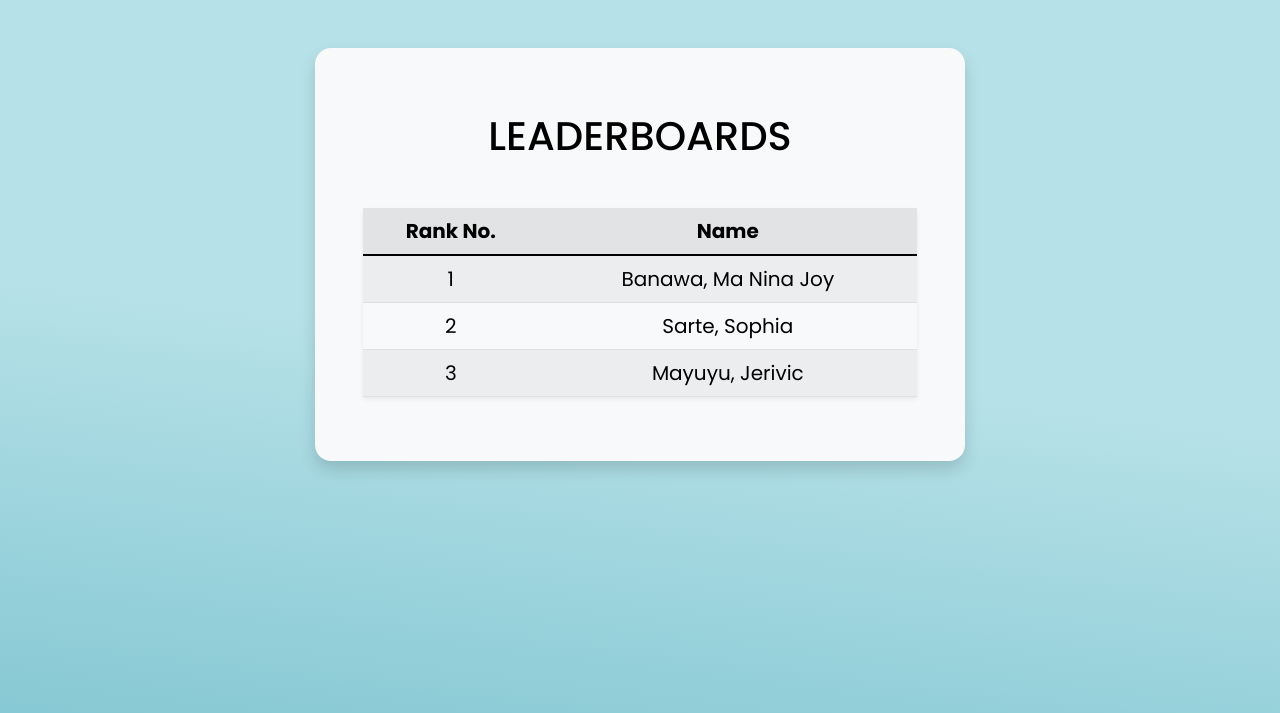
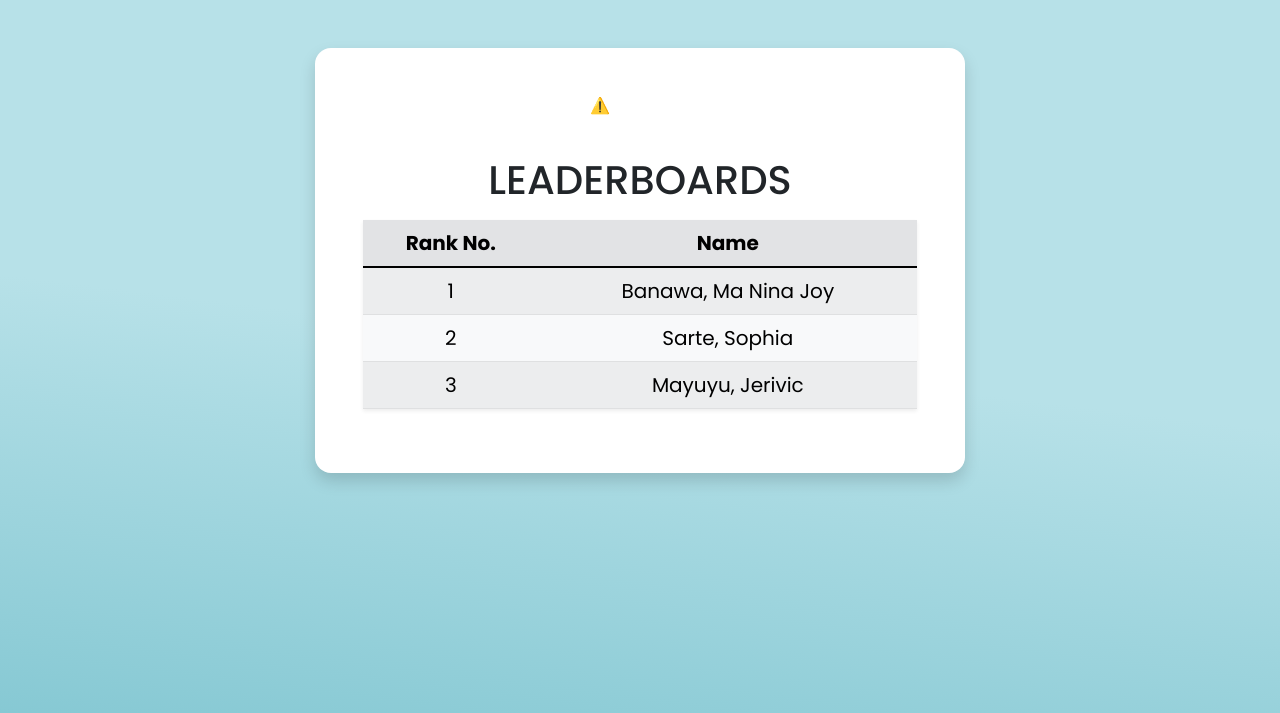
Before and after one commit to christianemardaniag/sofiaFashionWear, a PHP site: page /leaderboardAdmin.php in a window 1280 px wide. Shown: the part 57-770 px from the top of the page. Run offline with PHP 8.4, Linux system fonts and the light colour scheme; data comes from the database, SQL or seed files in the repository; some libraries are stand-ins or nearby versions.

Commit message:
Update leaderboardAdmin.php

```diff
--- a/leaderboardAdmin.php
+++ b/leaderboardAdmin.php
@@ -135,15 +135,17 @@ if ($row > 0) {
          height: 50px;
       }
    </style>
-   <div class="p-5 text-center text-bg-light mx-auto my-5 rounded-4 shadow" style="width: 650px;">
-      <h1 class="mt-3 mb-5 ">LEADERBOARDS</h1>
+   <div class="p-5 pt-2 text-center mx-auto my-5 rounded-4 shadow" style="width: 650px; background-color: white;">
+      <script src="https://unpkg.com/@lottiefiles/lottie-player@latest/dist/lottie-player.js"></script>
+      <lottie-player class="mx-auto" src="https://assets8.lottiefiles.com/packages/lf20_UZCdW2/04_trophy.json" background="transparent" speed="1" style="width: 100px; height: 100px;" loop autoplay></lottie-player>
+      <h1 class="mb-3">LEADERBOARDS</h1>
       <table class="table table-striped table-light shadow-sm">
          <thead class="table-secondary">
             <th>Rank No.</th>
             <th>Name</th>
          </thead>
          <tbody class="table-group-divider">
-         <?php
+            <?php
             $query = "SELECT user_table.`ID` AS 'ID', user_table.`name` AS 'name', SUM(order_data.`qty`) AS 'total' FROM user_table INNER JOIN order_data ON user_table.`ID` = order_data.`customer_id` WHERE order_data.`order_status` = 'CLAIMED' AND order_data.`qty` >= 1 GROUP BY user_table.`name` ORDER BY SUM(order_data.`qty`) DESC LIMIT 20;";
             $sql = mysqli_query($sqlcon, $query);
             $counter = 0;
@@ -157,9 +159,9 @@ if ($row > 0) {
                   <td><?php echo $counter ?></td>
                   <td class="text-capitalize"><?php echo $name ?></td>
                </tr>
-               <?php
+            <?php
             }
-               ?>
+            ?>
          </tbody>
       </table>
    </div>
```
